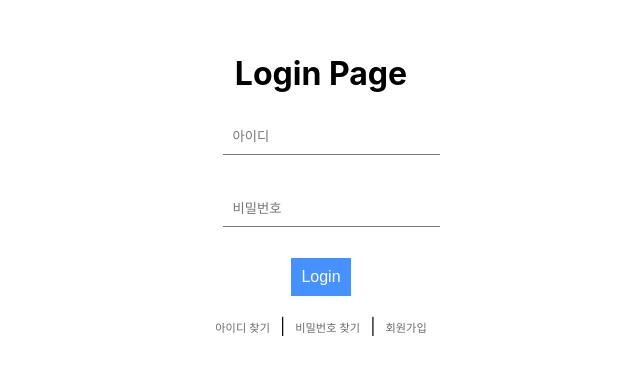
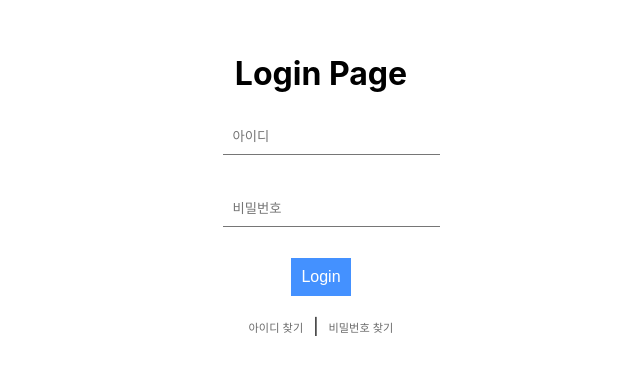
Before and after one commit to Web-Kit-JustRun/Front, a React (Create React App) app: page / in a window 1280 px wide. Shown: the part 216-588 px from the top of the page, without its empty margins (319-959 px from the left). Built offline with nearby package versions, Linux system fonts and the light colour scheme.

Commit message:
회원가입 삭제

```diff
--- a/src/components/Login/LoginComponent.jsx
+++ b/src/components/Login/LoginComponent.jsx
@@ -1,5 +1,4 @@
 import React, { useState } from "react";
-import { useNavigate } from "react-router-dom";
 import styled from "styled-components";
 import InputForm from "../Common/InputForm";
 
@@ -9,14 +8,10 @@ const LoginComponent = (props) => {
     userPw,
     idError,
     pwError,
-    handleSignin,
     handleIdChange,
     handlePwChange,
     handleFormSubmit,
     handleNavigate,
-    isModalOpen,
-    openModal,
-    closeModal,
   } = props;
 
   return (
@@ -51,10 +46,6 @@ const LoginComponent = (props) => {
           |
           <ActionItem onClick={() => handleNavigate("/searchpw")}>
             비밀번호 찾기
-          </ActionItem>
-          |
-          <ActionItem onClick={() => handleNavigate("/register")}>
-            회원가입
           </ActionItem>
         </Actions>
       </LoginForm>
--- a/src/containers/Login/LoginContainer.jsx
+++ b/src/containers/Login/LoginContainer.jsx
@@ -32,9 +32,6 @@ const LoginContainer = () => {
   const [userPw, setPw] = useState("");
   const [idError, setIdError] = useState(false);
   const [pwError, setPwError] = useState(false);
-
-  // 모달 상태 관리
-  const [isModalOpen, setIsModalOpen] = useState(false);
 
   const handleNavigate = (path) => {
     navigate(path);
@@ -93,22 +90,15 @@ const LoginContainer = () => {
     }
   };
 
-  const openModal = () => setIsModalOpen(true);
-  const closeModal = () => setIsModalOpen(false);
-
   const propData = {
     userId,
     userPw,
     idError,
     pwError,
-    handleSignin,
     handleIdChange,
     handlePwChange,
     handleFormSubmit,
     handleNavigate,
-    isModalOpen,
-    openModal,
-    closeModal,
   };
 
   return <LoginComponent {...propData} />;
```
